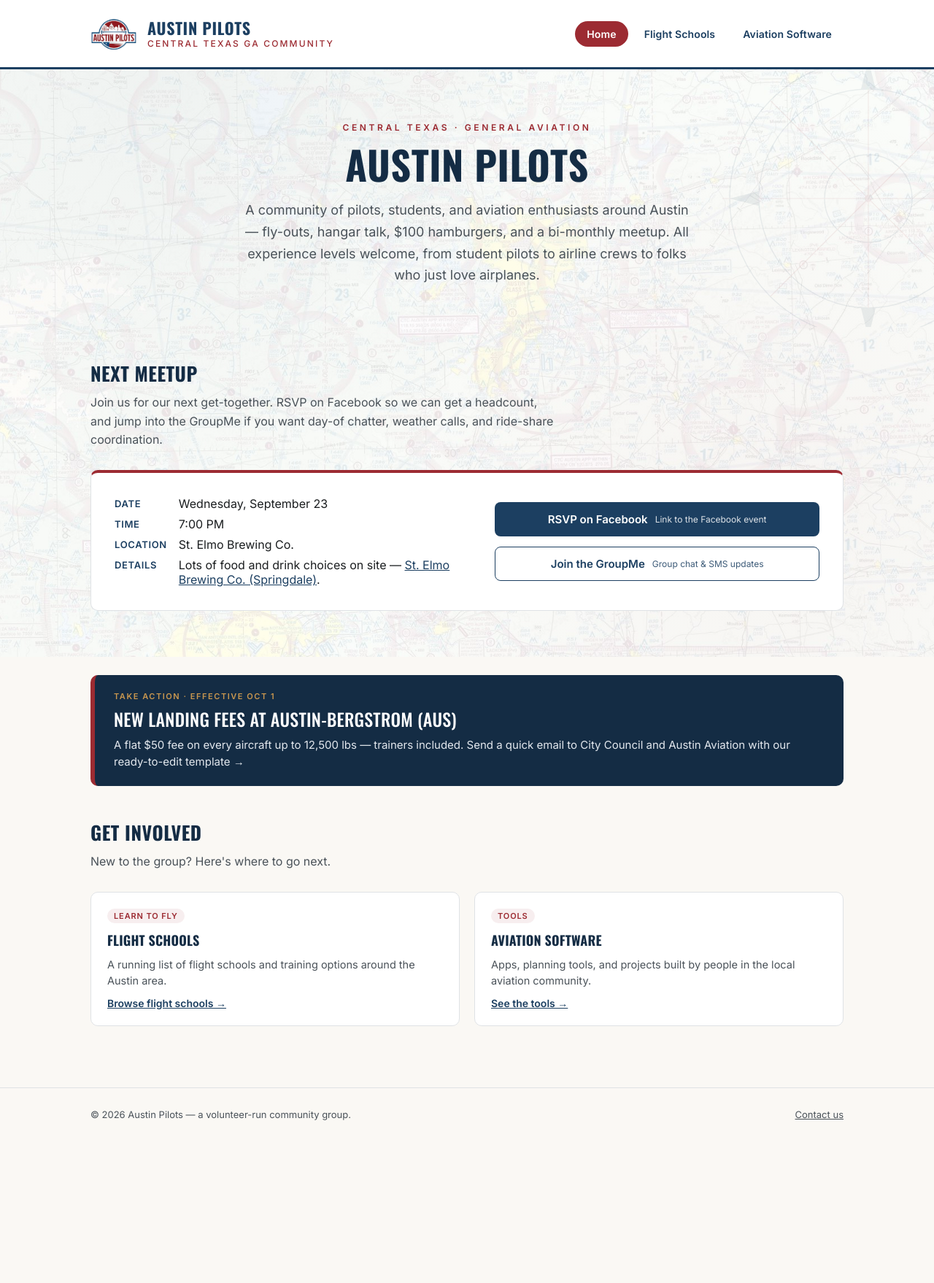
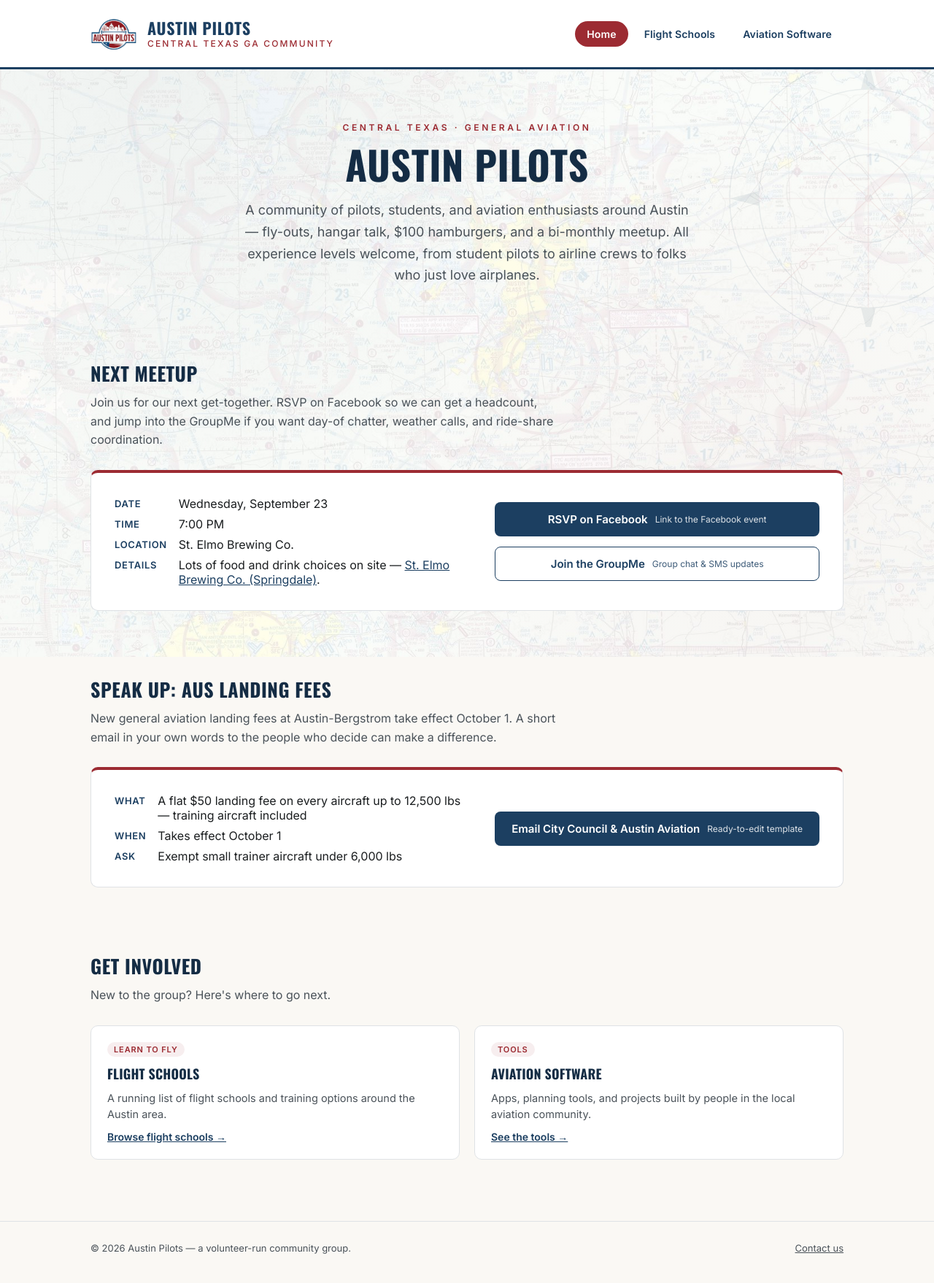
Before and after one commit to aboyden/austinpilots, a Jekyll site: the page built from index.html, in a window 1280 px wide. Shown: the whole page at 73% size. Built offline with Jekyll 4.4.1, drawn with Linux system fonts in a browser that asks for light colours; before the commit the page ends 1575 px from its top, so only the background shows below that.

Commit message:
Restyle landing-fees link as meetup-style box; fix mobile form/button formatting and iOS background

```diff
--- a/css/styles.css
+++ b/css/styles.css
@@ -42,7 +42,6 @@ body::before {
   background-size: auto, auto, cover;
   background-repeat: no-repeat, no-repeat, no-repeat;
   background-position: center, center, center;
-  background-attachment: fixed, fixed, fixed;
   background-color: var(--cream);
 }
 
@@ -393,34 +392,6 @@ section.block .section-sub {
 .site-footer a { color: var(--ink-soft); }
 .site-footer a:hover { color: var(--red); }
 
-/* Take-action callout (home) */
-.callout {
-  display: flex;
-  flex-direction: column;
-  gap: 6px;
-  padding: 22px 26px;
-  background: var(--navy-dark);
-  color: #fff;
-  border-radius: var(--radius);
-  border-left: 6px solid var(--red);
-  text-decoration: none;
-}
-.callout:hover { background: var(--navy); color: #fff; }
-.callout-tag {
-  font-size: 11px;
-  font-weight: 600;
-  letter-spacing: 0.14em;
-  text-transform: uppercase;
-  color: var(--gold);
-}
-.callout-title {
-  font-family: 'Oswald', sans-serif;
-  font-size: 24px;
-  text-transform: uppercase;
-  letter-spacing: 0.01em;
-}
-.callout-text { font-size: 15px; line-height: 1.55; color: #e3e8ee; }
-
 /* Landing-fees page */
 .card.personalize { border-top: 4px solid var(--gold); }
 .card.personalize ul { margin: 0; padding-left: 20px; color: var(--ink-soft); line-height: 1.7; font-size: 14.5px; }
@@ -437,7 +408,7 @@ section.block .section-sub {
   width: 100%;
   padding: 12px 14px;
   font: inherit;
-  font-size: 15px;
+  font-size: 16px;
   color: var(--ink);
   background: var(--paper);
   border: 1px solid var(--line);
@@ -448,3 +419,22 @@ textarea.template { line-height: 1.55; resize: vertical; }
 .action-row { display: flex; flex-wrap: wrap; gap: 12px; margin-top: 16px; }
 .action-row .btn { cursor: pointer; font-family: inherit; }
 .fine-print { font-size: 13px; color: var(--ink-soft); margin: 10px 0 0; }
+
+.panel {
+  background: var(--paper);
+  border: 1px solid var(--line);
+  border-top: 4px solid var(--red);
+  border-radius: var(--radius);
+  padding: 24px;
+}
+@media (max-width: 560px) {
+  .panel { padding: 18px; }
+  .action-row { flex-direction: column; }
+  .action-row .btn { width: 100%; }
+  textarea.template { min-height: 26em; }
+}
+
+@media (max-width: 560px) {
+  .btn { flex-direction: column; gap: 2px; }
+  .meetup { padding: 22px 20px; }
+}
--- a/index.html
+++ b/index.html
@@ -60,16 +60,35 @@ description: Austin Pilots — fly-outs, hangar talk, and monthly meetups for th
   </div>
 </section>
 
-<section class="block" style="padding-bottom: 0;">
+<section class="block">
   <div class="wrap">
-    <a class="callout" href="{{ '/landing-fees.html' | relative_url }}">
-      <span class="callout-tag">Take Action &middot; Effective Oct 1</span>
-      <span class="callout-title">New landing fees at Austin-Bergstrom (AUS)</span>
-      <span class="callout-text">
-        A flat $50 fee on every aircraft up to 12,500 lbs — trainers included. Send a
-        quick email to City Council and Austin Aviation with our ready-to-edit template &rarr;
-      </span>
-    </a>
+    <h2>Speak Up: AUS Landing Fees</h2>
+    <p class="section-sub">
+      New general aviation landing fees at Austin-Bergstrom take effect October 1.
+      A short email in your own words to the people who decide can make a difference.
+    </p>
+
+    <div class="meetup">
+      <div class="meetup-details">
+        <dl>
+          <dt>What</dt>
+          <dd>A flat $50 landing fee on every aircraft up to 12,500 lbs — training aircraft included</dd>
+
+          <dt>When</dt>
+          <dd>Takes effect October 1</dd>
+
+          <dt>Ask</dt>
+          <dd>Exempt small trainer aircraft under 6,000 lbs</dd>
+        </dl>
+      </div>
+
+      <div class="meetup-links">
+        <a class="btn btn-facebook" href="{{ '/landing-fees.html' | relative_url }}">
+          Email City Council &amp; Austin Aviation
+          <small>Ready-to-edit template</small>
+        </a>
+      </div>
+    </div>
   </div>
 </section>
 
```
Also changed, not shown: landing-fees.html (+7 -3 lines).
